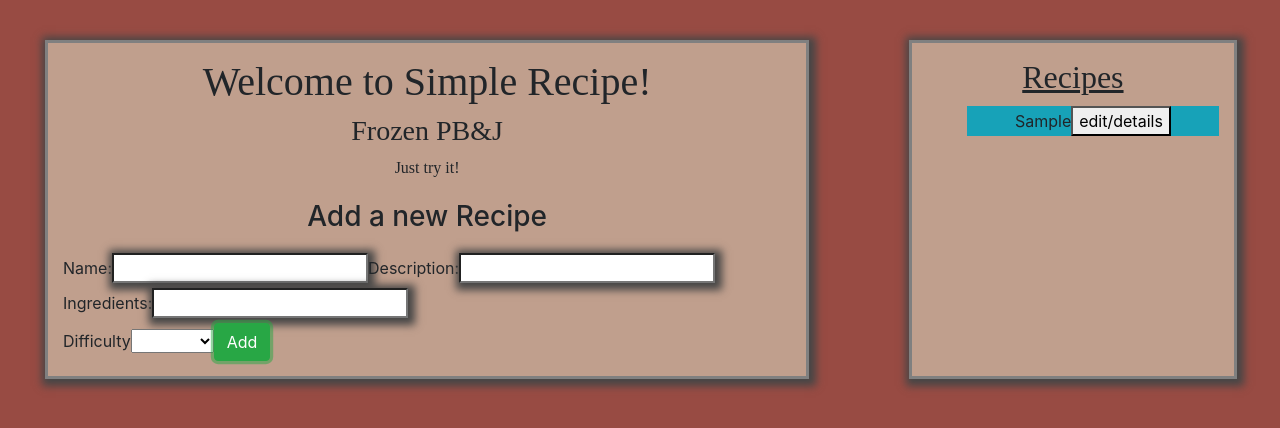
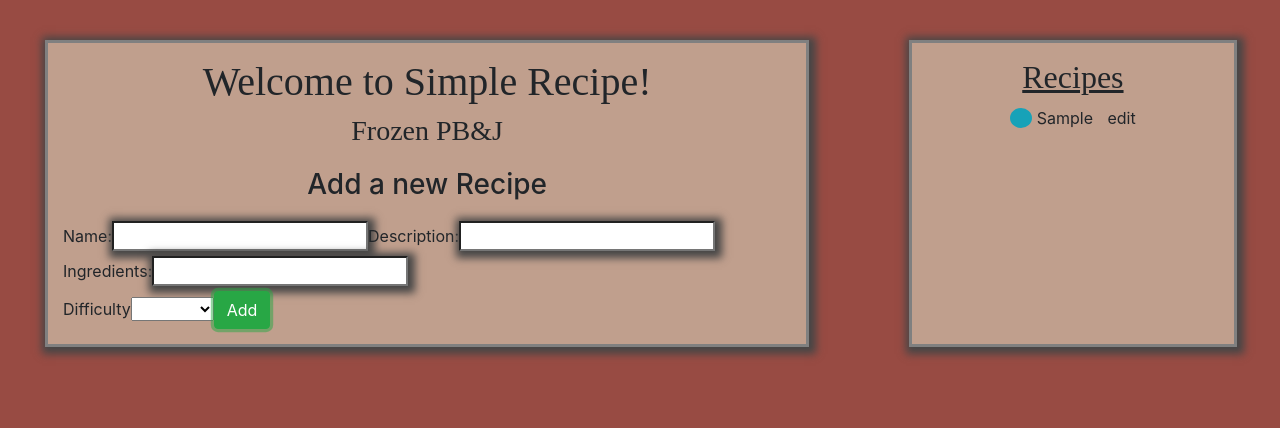
Before and after one commit to joshdrochon/recipe-box, an Angular app: page / in a window 1280 px wide. Both pictures are taken after typing "Sample", "Sample", "Sample" into the empty fields and a click on the button "Add". Shown: the top 428 px of the page. Built offline with nearby package versions, Linux system fonts and the light colour scheme.

Commit message:
add custom li bullets

```diff
--- a/src/app/edit-recipe/edit-recipe.component.html
+++ b/src/app/edit-recipe/edit-recipe.component.html
@@ -1,13 +1,13 @@
 <div *ngIf="childSelectedRecipe">
   <h3>{{childSelectedRecipe.description}}</h3>
   <p>Recipe used: {{childSelectedRecipe.used}}</p>
-  <h3><strong>You are editing {{childSelectedRecipe.name}}.</strong></h3>
+  <h4>You are editing {{childSelectedRecipe.name}}.</h4>
   <label>New description: </label>
   <input [(ngModel)]="childSelectedRecipe.description">
   <label>Difficulty: </label>
-  <input type="radio" [(ngModel)]="childSelectedRecipe.difficulty" [value]="1">1 (easy)
-  <input type="radio" [(ngModel)]="childSelectedRecipe.difficulty" [value]="2">2 (medium)
-  <input type="radio" [(ngModel)]="childSelectedRecipe.difficulty" [value]="3">3 (hard)
+  <input type="radio" [(ngModel)]="childSelectedRecipe.difficulty" [value]="1"> (easy)
+  <input type="radio" [(ngModel)]="childSelectedRecipe.difficulty" [value]="2"> (medium)
+  <input type="radio" [(ngModel)]="childSelectedRecipe.difficulty" [value]="3"> (hard)
   <button class="btn btn-success" (click)="finishEditing()">Save Changes</button>
   <hr class="bold-hr">
 </div>
--- a/src/app/header/header.component.html
+++ b/src/app/header/header.component.html
@@ -1,3 +1,2 @@
 <h1>{{header}}</h1>
 <h3>{{topRecipe.name}}</h3> <!--originates from App.component-->
-<p>{{topRecipe.description}}</p>
--- a/src/app/recipe-list/recipe-list.component.html
+++ b/src/app/recipe-list/recipe-list.component.html
@@ -1,4 +1,4 @@
 <ul>
-  <li [class]="difficultyColor(element)" *ngFor="let element of childRecipeList">
-  {{element.name}}<button (click)="editButtonClicked(element)"> edit/details</button></li>
+  <li *ngFor="let element of childRecipeList"><p id="bullet" [class]="difficultyColor(element)">---</p>
+  {{element.name}}<span id="button" (click)="editButtonClicked(element)"> edit</span></li>
 </ul>
--- a/src/index.html
+++ b/src/index.html
@@ -2,7 +2,7 @@
 <html lang="en">
 <head>
   <meta charset="utf-8">
-  <title>RecipeBox</title>
+  <title>Recipe Box</title>
   <base href="/">
 
   <meta name="viewport" content="width=device-width, initial-scale=1">
--- a/src/styles.css
+++ b/src/styles.css
@@ -7,12 +7,32 @@
   box-shadow: 2px 2px 8px 5px #464646;
 }
 
+#bullet{
+  display: inline;
+  color: rgba(0,0,0,0);
+  border-radius: 100%;
+}
+
 #sidebar{
   border: 3px solid gray;
   background-color: #C09F8D;
   margin: 40px 40px 0px 60px;
   padding-top: 15px;
   box-shadow: 2px 2px 8px 5px #464646;
+}
+
+#sidebar ul{
+  padding-left: 0px;
+}
+
+#button{
+  margin-left: 10px;
+}
+
+#button:hover{
+  color: white;
+  cursor: pointer;
+  margin-left: 20px;
 }
 
 
```
Also changed, not shown: .angular-cli.json.
